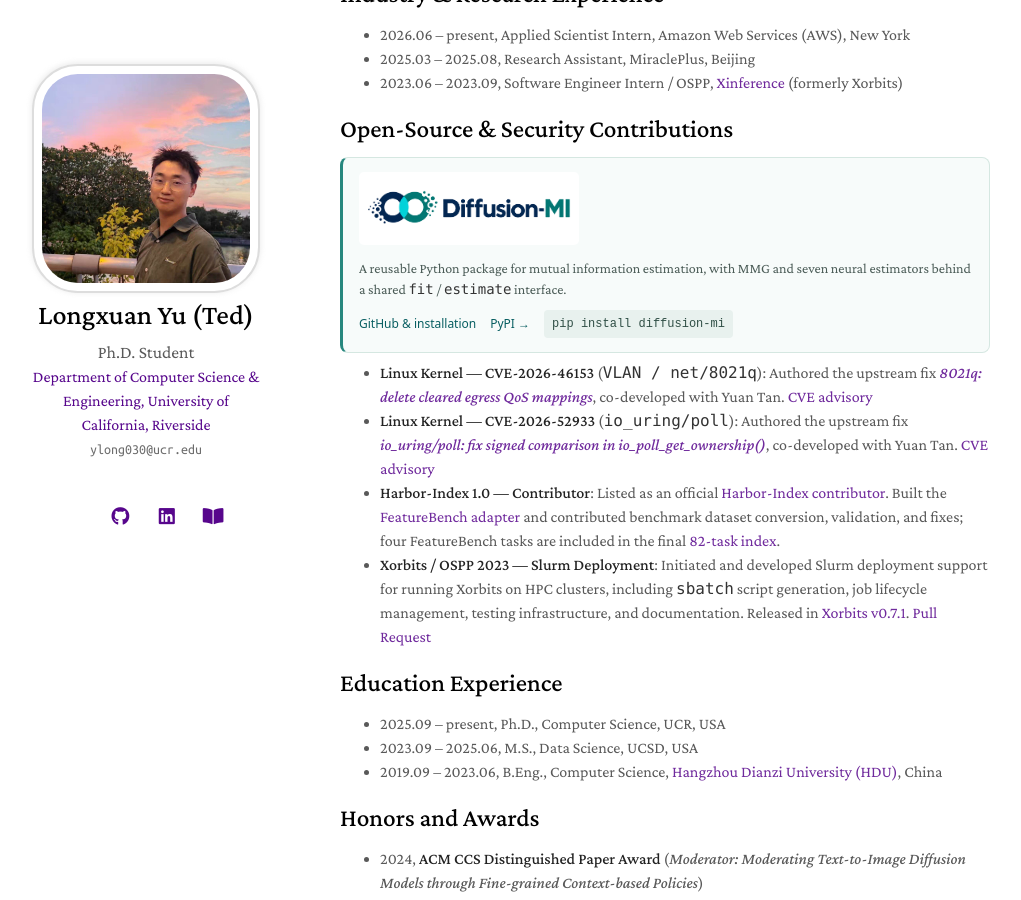
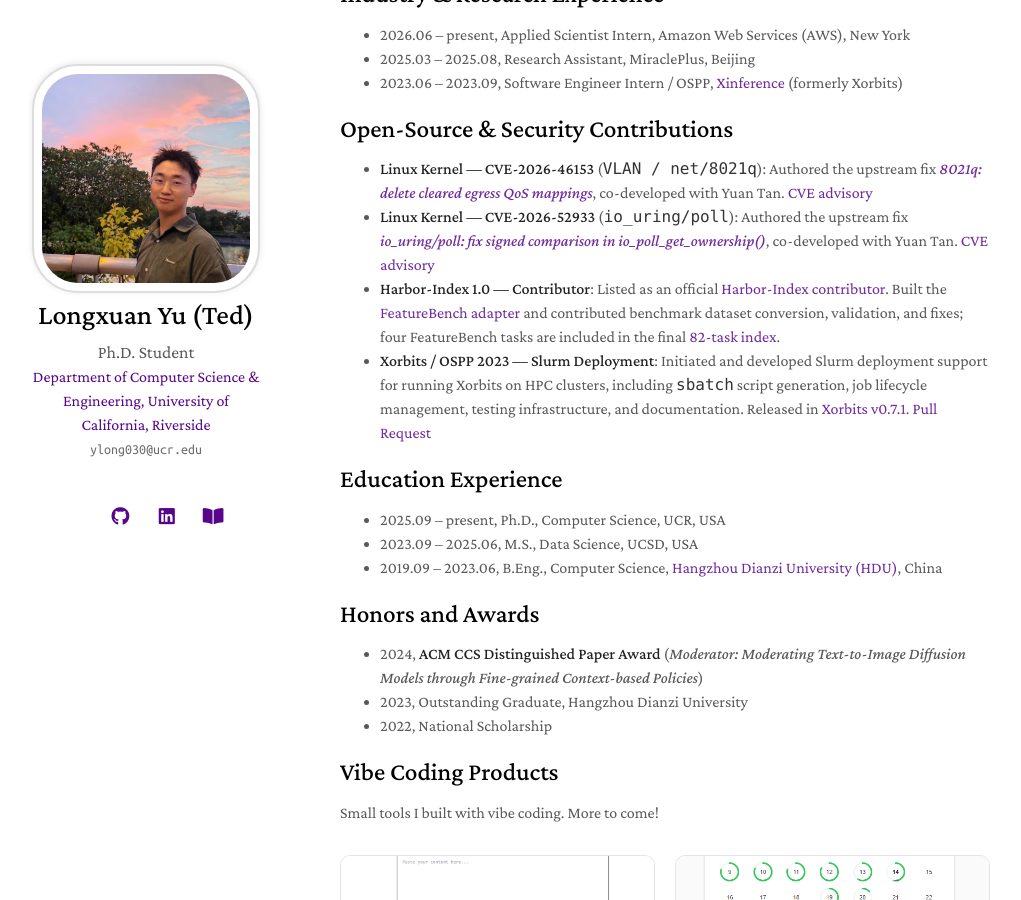
Before and after one commit to fengsxy/fengsxy.github.io, a Jekyll site: the page built from index.md, in a window 1280 px wide and 900 px high, scrolled down 2668 px. Shown: the whole window, without its empty margins (130-1151 px from the left). Built offline with Jekyll 4.4.1, drawn with Linux system fonts in a browser that asks for light colours; nearby versions of some CDN libraries; a style sheet for code colours, icons or effects is not loaded; our own code applies the rules of GitHub Pages for plain Markdown files.

Commit message:
Remove standalone package promotion from homepage

```diff
--- a/index.md
+++ b/index.md
@@ -35,20 +35,6 @@ If you want to know more about my research or potential collaborations, feel fre
 - 2023.06 – 2023.09, Software Engineer Intern / OSPP, [Xinference](https://xinference.io/) (formerly Xorbits)
 
 ## Open-Source & Security Contributions
-
-<div class="open-source">
-    <aside class="software-card" aria-label="Diffusion-MI research software">
-      <a class="software-logo" href="https://github.com/fengsxy/Diffusion-MI" aria-label="Diffusion-MI on GitHub">
-        <img src="assets/img/software/diffusion-mi-logo.png" alt="Diffusion-MI" width="220" loading="lazy">
-      </a>
-      <p class="software-description">A reusable Python package for mutual information estimation, with MMG and seven neural estimators behind a shared <code>fit</code> / <code>estimate</code> interface.</p>
-      <div class="software-actions">
-        <a href="https://github.com/fengsxy/Diffusion-MI#install">GitHub &amp; installation</a>
-        <a href="https://pypi.org/project/diffusion-mi/">PyPI <span aria-hidden="true">&rarr;</span></a>
-        <code class="install-command">pip install diffusion-mi</code>
-      </div>
-    </aside>
-</div>
 
 - **Linux Kernel — CVE-2026-46153** (`VLAN / net/8021q`): Authored the upstream fix [*8021q: delete cleared egress QoS mappings*](https://github.com/torvalds/linux/commit/7dddc74af369478ba7f9bc136d0fc1dc4570cb66), co-developed with Yuan Tan. [CVE advisory](https://nvd.nist.gov/vuln/detail/CVE-2026-46153)
 - **Linux Kernel — CVE-2026-52933** (`io_uring/poll`): Authored the upstream fix [*io_uring/poll: fix signed comparison in io_poll_get_ownership()*](https://github.com/torvalds/linux/commit/326941b22806cbf2df1fbfe902b7908b368cce42), co-developed with Yuan Tan. [CVE advisory](https://nvd.nist.gov/vuln/detail/CVE-2026-52933)
```
